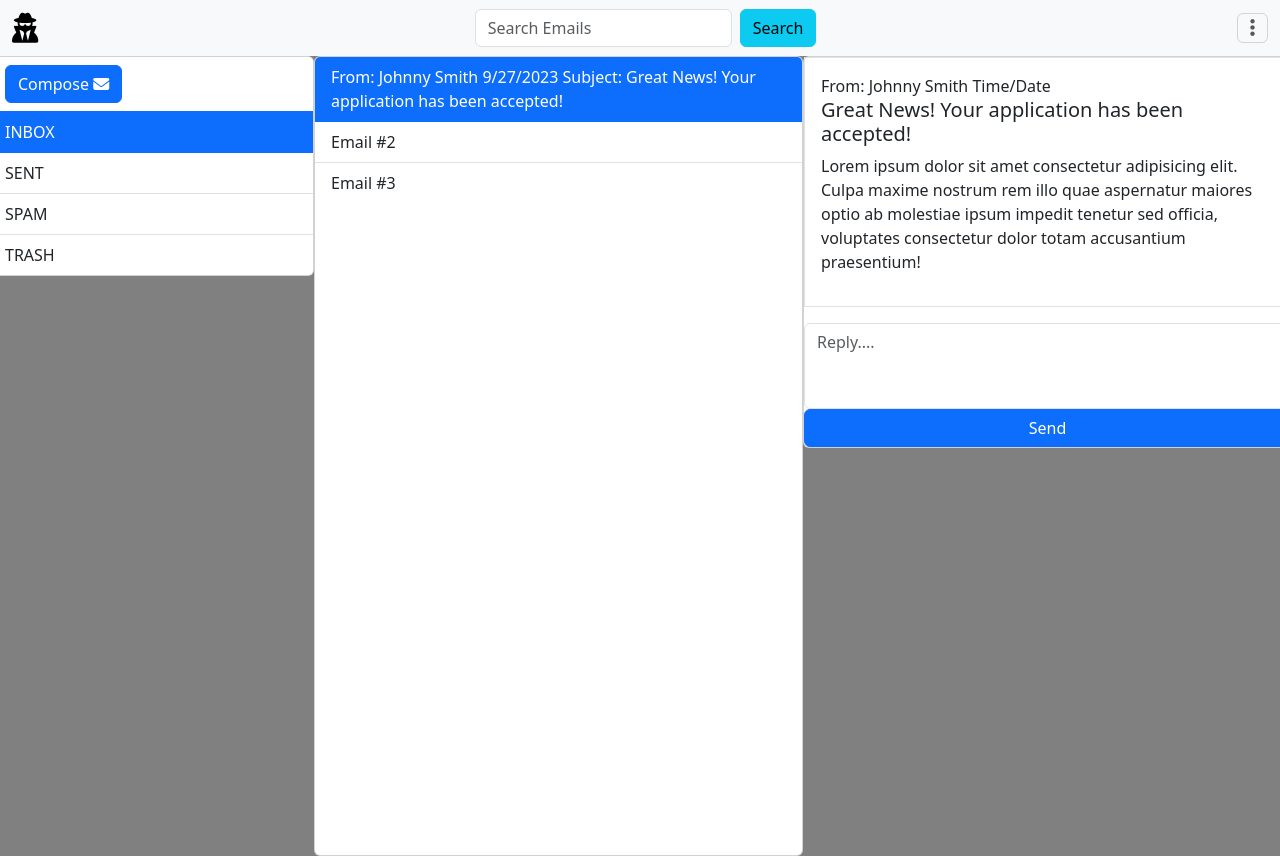
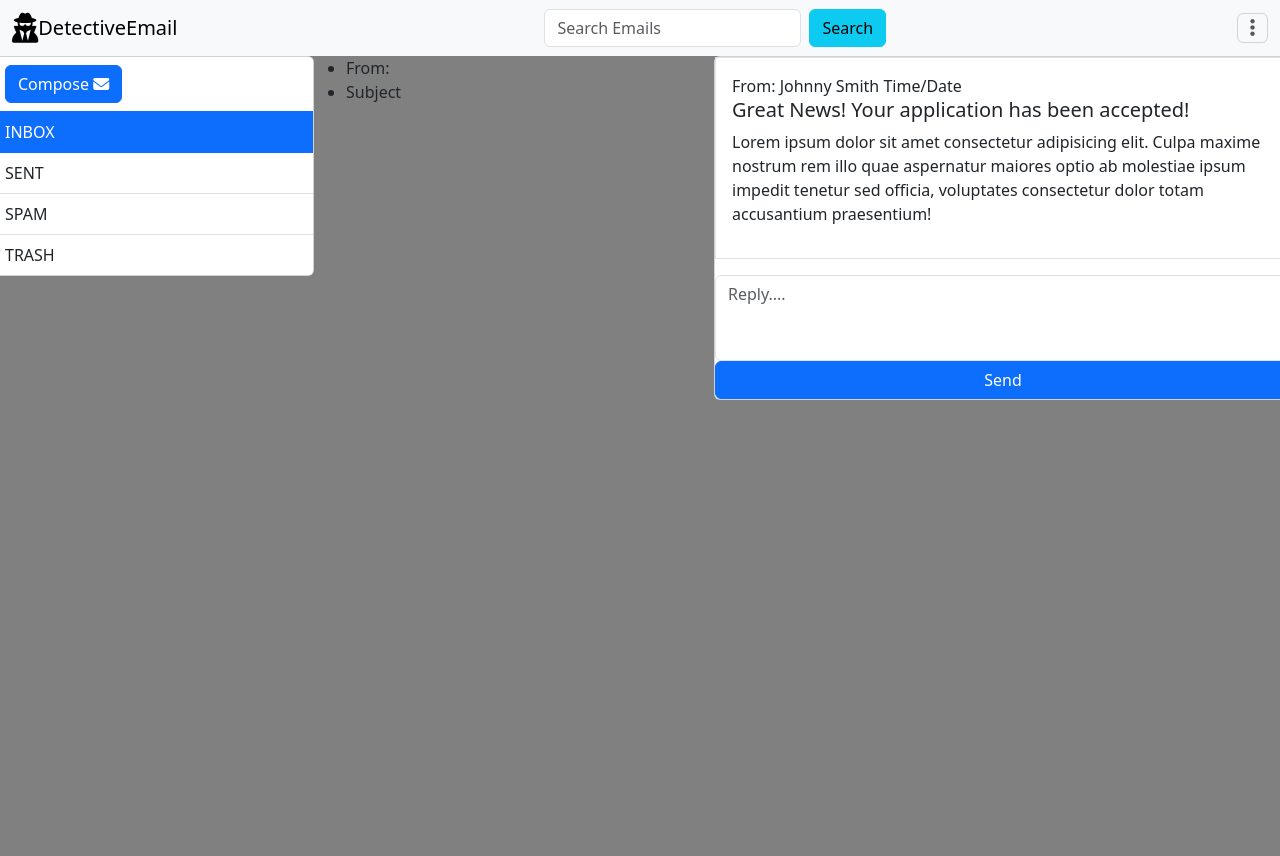
Before and after one commit to andrew209realtor/bootstrap-email-fernandez, a plain HTML site: page index.html in a window 1280 px wide. Drawn offline with nearby package versions, Linux system fonts and the light colour scheme.

Commit message:
Changed email view from card to unordered list

```diff
--- a/index.html
+++ b/index.html
@@ -18,7 +18,7 @@
             <button class="navbar-toggler d-block d-sm-none" type="button" data-bs-toggle="offcanvas" data-bs-target="#offcanvasHamburger" aria-controls="offcanvasHamburger" aria-label="Toggle navigation">
               <span class="navbar-toggler-icon"></span>
             </button>
-            <a class="navbar-brand" href="#"><i class="fa-solid fa-user-secret fa-xl"></i></a>
+            <a class="navbar-brand" href="#"><i class="fa-solid fa-user-secret fa-xl"></i>DetectiveEmail</a>
 
             <form class="d-flex" role="search">
               <input class="form-control me-2" type="search" placeholder="Search Emails" aria-label="Search Emails">
@@ -131,11 +131,18 @@
             </div>
             <!-- Email View Column -->
             <div class="col email-view-col d-flex p-0 justify-content-center">
-                <div class="card">
+                <!-- <div class="card email-card">
                     <ul class="list-group list-group-flush">
                       <li class="list-group-item active">
-                        From: Johnny Smith                                              9/27/2023
-                        Subject: Great News! Your application has been accepted!
+                        <div class="card-body">
+
+                          <div class="card-header">From: Johnny Smith</div>
+
+
+                          <h5 class="card-title">Great News! Your application has been accepted!</h5>
+
+                        </div>
+
                       </li>
                       <li class="list-group-item">
                         Email #2
@@ -145,9 +152,14 @@
                       </li>
 
                     </ul>
-                  </div>
+                  </div> -->
+                <ul class="email-view">
+                  <li>From:</li>
+                  <li>Subject</li>
+                </ul>
 
-            </div>
+
+
             <!--Email Reply/Compose column -->
             <div class="col email-reply-view-col p-0 d-none d-lg-block">
                 <div class="card">
--- a/styles.css
+++ b/styles.css
@@ -9,3 +9,9 @@
 }
 .email-folder-view-col, .email-view-col, .email-reply-view-col {
   background-color: grey;
+
+}
+.email-view {
+  height: 200px;
+  width: 400px;
+}
```
